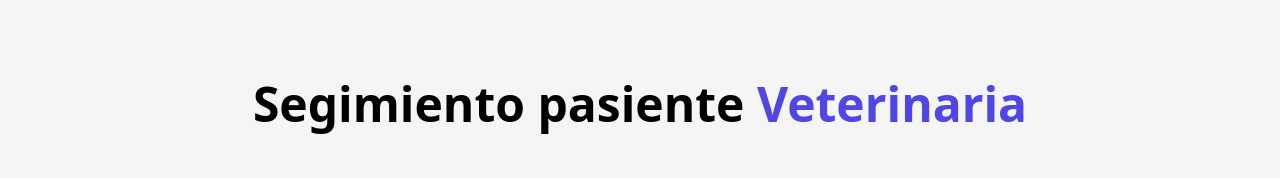
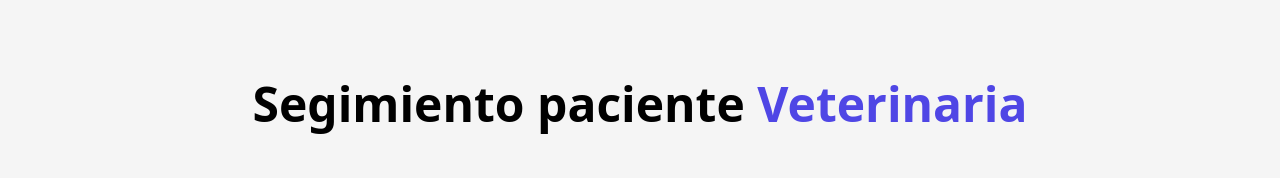
Before and after one commit to PandaDesigner/React-practica, a React (Vite) app: page / in a window 1280 px wide. Shown: the top 178 px of the page. Built offline with nearby package versions, Linux system fonts and the light colour scheme.

Commit message:
paciente

```diff
--- a/src/components/Header.jsx
+++ b/src/components/Header.jsx
@@ -5,7 +5,7 @@ const Header = () => {
     return (
     <>
     <h1 className="font-black text-5xl text-center  md:w-2/3 mx-auto">
-        Segimiento pasiente{" "}
+        Segimiento paciente{" "}
         <span className="text-indigo-600">Veterinaria</span>
     </h1>
 
--- a/src/components/tempCodeRunnerFile.jsx
+++ b/src/components/tempCodeRunnerFile.jsx
@@ -10,7 +10,7 @@ console.log(nombre)
 
   return (
       <div className="md:w-1/2 lg:w-2/5">
-       <h2 className="font-black text-3xl text-center">Segimiento pasiente</h2>
+       <h2 className="font-black text-3xl text-center">Segimiento paciente</h2>
        <p className="text-center  text-lg mt-5 mb-10">
          Añadir Paciente y {" "}
          <span className="text-indigo-600 font-bold">Administralo</span>
```
